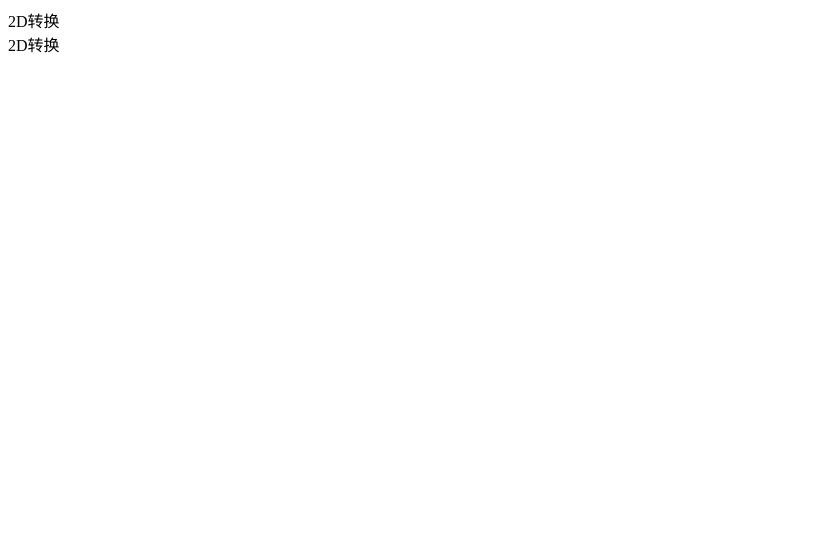
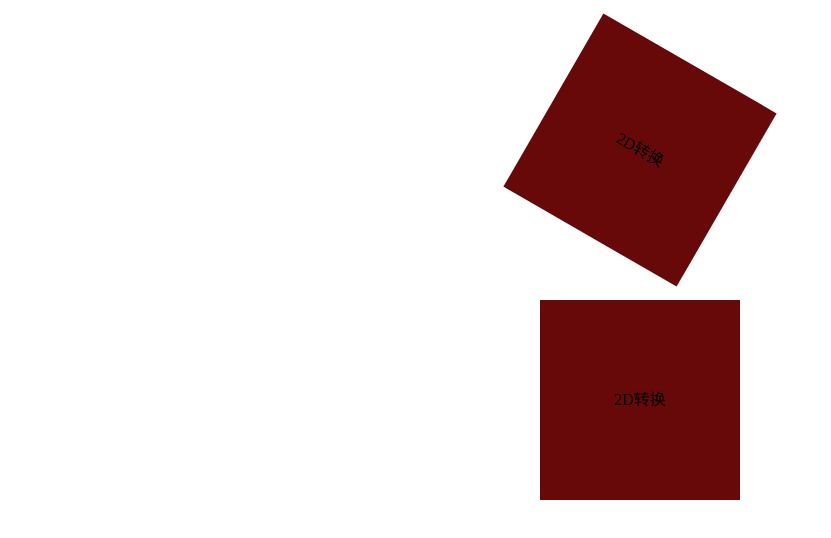
Before and after one commit to royster-yao/css-practice, a plain HTML site: page Transform转换/transform3D.html in a window 1280 px wide. Shown: the whole page, without its empty margins (0-831 px from the left). Drawn offline with Linux system fonts and the light colour scheme; files that its build step writes are made by us from their sources.

Commit message:
✨转换

```diff
--- a/Transform转换/transform3D.html
+++ b/Transform转换/transform3D.html
@@ -5,7 +5,7 @@
     <meta http-equiv="X-UA-Compatible" content="IE=edge" />
     <meta name="viewport" content="width=device-width, initial-scale=1.0" />
     <title>Document</title>
-    <link rel="stylesheet" href="./index.css" />
+    <link rel="stylesheet" href="./transform3D.css" />
   </head>
   <body>
     <div class="translate2D1">2D转换</div>
```
